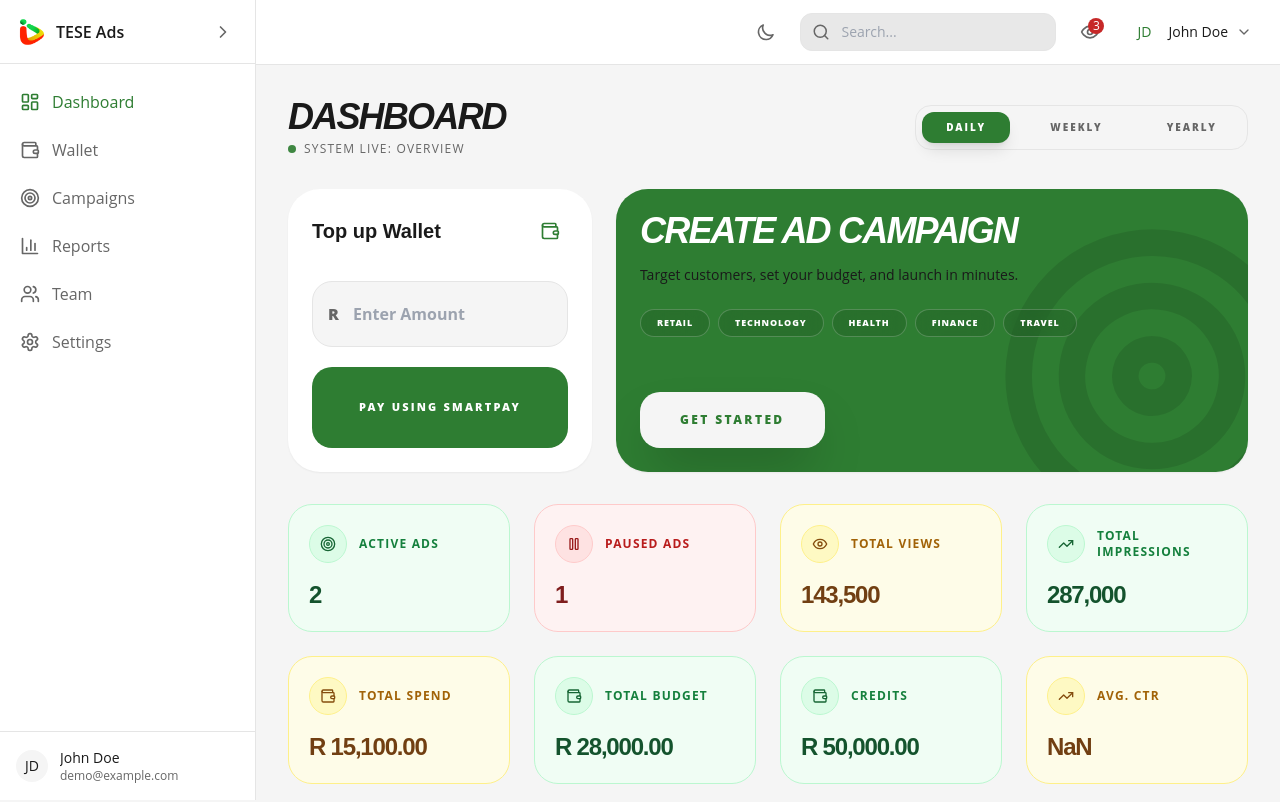
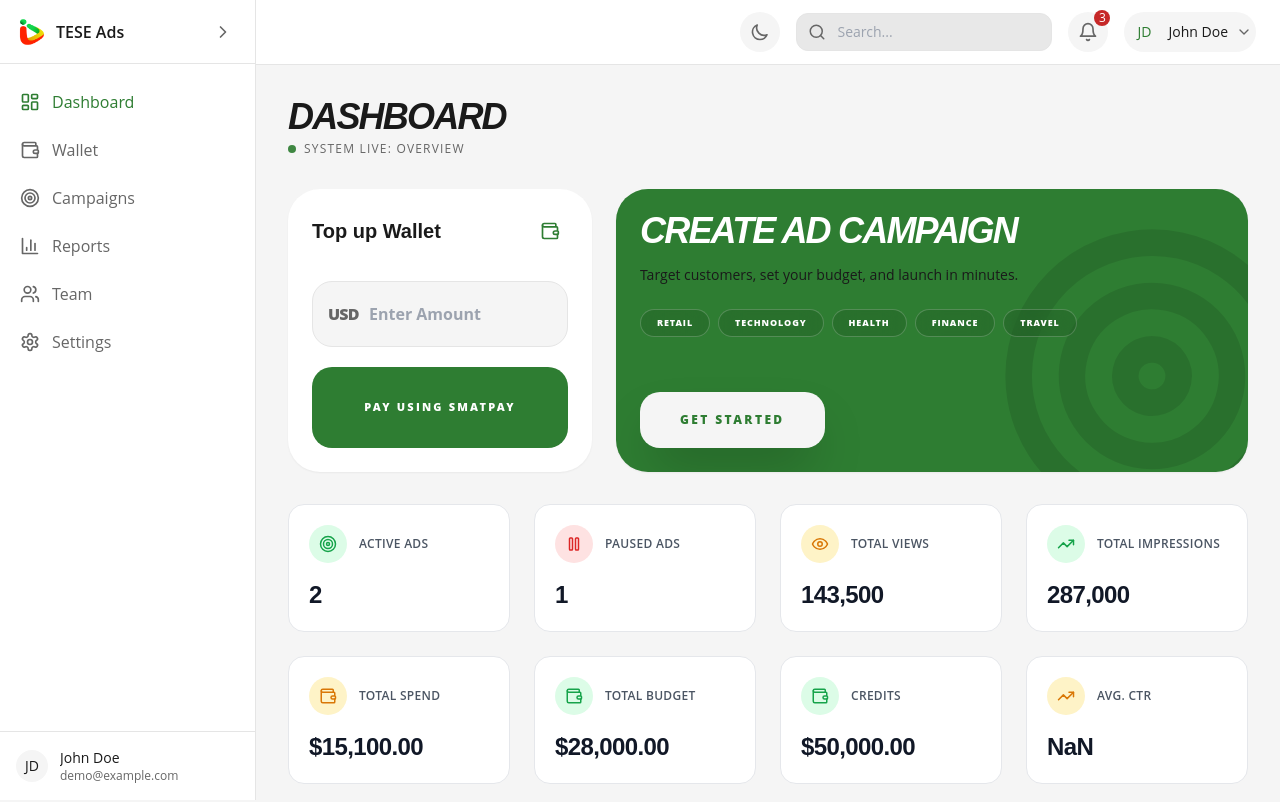
Before and after one commit to billychosee/tese-advertiser-portal, a Next.js app: page /dashboard in a window 1280 px wide. Shown: the top 802 px of the page. Built offline with nearby package versions, Linux system fonts and the light colour scheme.

Commit message:
new dashboard changes on the graph

```diff
--- a/src/app/(dashboard)/dashboard/page.tsx
+++ b/src/app/(dashboard)/dashboard/page.tsx
@@ -17,7 +17,7 @@ import { Icons } from "@/components/ui/Icons";
 import { dashboardApi } from "@/services/api";
 import { formatCurrency, formatNumber, cn } from "@/utils";
 
-// Measurement Card with theme-aware colors (using project colors: green, red, gold)
+// Measurement Card with theme-aware colors (white cards, colored icons)
 const MeasurementCard = ({
   title,
   value,
@@ -25,60 +25,60 @@ const MeasurementCard = ({
   icon: Icon,
   isCurrency = false,
 }: any) => {
-  // Project color configurations
+  // Project color configurations - only icons are colored
   const colorConfig = {
     green: {
+      light: {
+        bg: "bg-white",
+        border: "border-gray-200",
+        iconBg: "bg-green-100",
+        icon: "text-green-600",
+        title: "text-gray-600",
+        value: "text-gray-900",
+      },
       dark: {
-        bg: "dark:bg-gradient-to-br dark:from-green-900/40 dark:to-transparent",
-        border: "dark:border-green-500/30",
-        text: "dark:text-green-400",
-        iconBg: "dark:bg-green-500/20 dark:border-green-500/30",
-        title: "dark:text-green-400/70",
-        value: "dark:text-green-300",
-      },
-      light: {
-        bg: "bg-green-50",
-        border: "border-green-200",
-        text: "text-green-800",
-        iconBg: "bg-green-100 border-green-200",
-        title: "text-green-700",
-        value: "text-green-900",
+        bg: "dark:bg-gray-800",
+        border: "dark:border-gray-700",
+        iconBg: "dark:bg-green-500/20",
+        icon: "dark:text-green-400",
+        title: "dark:text-gray-400",
+        value: "dark:text-white",
       },
     },
     red: {
+      light: {
+        bg: "bg-white",
+        border: "border-gray-200",
+        iconBg: "bg-red-100",
+        icon: "text-red-600",
+        title: "text-gray-600",
+        value: "text-gray-900",
+      },
       dark: {
-        bg: "dark:bg-gradient-to-br dark:from-red-900/40 dark:to-transparent",
-        border: "dark:border-red-500/30",
-        text: "dark:text-red-400",
-        iconBg: "dark:bg-red-500/20 dark:border-red-500/30",
-        title: "dark:text-red-400/70",
-        value: "dark:text-red-300",
-      },
-      light: {
-        bg: "bg-red-50",
-        border: "border-red-200",
-        text: "text-red-800",
-        iconBg: "bg-red-100 border-red-200",
-        title: "text-red-700",
-        value: "text-red-900",
+        bg: "dark:bg-gray-800",
+        border: "dark:border-gray-700",
+        iconBg: "dark:bg-red-500/20",
+        icon: "dark:text-red-400",
+        title: "dark:text-gray-400",
+        value: "dark:text-white",
       },
     },
     gold: {
+      light: {
+        bg: "bg-white",
+        border: "border-gray-200",
+        iconBg: "bg-amber-100",
+        icon: "text-amber-600",
+        title: "text-gray-600",
+        value: "text-gray-900",
+      },
       dark: {
-        bg: "dark:bg-gradient-to-br dark:from-yellow-900/40 dark:to-transparent",
-        border: "dark:border-yellow-500/30",
-        text: "dark:text-yellow-400",
-        iconBg: "dark:bg-yellow-500/20 dark:border-yellow-500/30",
-        title: "dark:text-yellow-400/70",
-        value: "dark:text-yellow-300",
-      },
-      light: {
-        bg: "bg-yellow-50",
-        border: "border-yellow-200",
-        text: "text-yellow-800",
-        iconBg: "bg-yellow-100 border-yellow-200",
-        title: "text-yellow-700",
-        value: "text-yellow-900",
+        bg: "dark:bg-gray-800",
+        border: "dark:border-gray-700",
+        iconBg: "dark:bg-amber-500/20",
+        icon: "dark:text-amber-400",
+        title: "dark:text-gray-400",
+        value: "dark:text-white",
       },
     },
   };
@@ -89,28 +89,28 @@ const MeasurementCard = ({
   return (
     <div
       className={cn(
-        "relative overflow-hidden rounded-[24px] border p-5 transition-all hover:scale-[1.02] cursor-pointer",
+        "relative overflow-hidden rounded-2xl border p-5 transition-all hover:scale-[1.02] cursor-pointer",
+        config.light.bg,
+        config.light.border,
         config.dark.bg,
         config.dark.border,
-        config.light.bg,
-        config.light.border,
       )}
     >
       <div className="flex items-center gap-3 mb-4">
         <div
           className={cn(
-            "p-2.5 rounded-full border backdrop-blur-md",
+            "p-2.5 rounded-full",
+            config.light.iconBg,
             config.dark.iconBg,
-            config.light.iconBg,
           )}
         >
-          <Icon size={16} className={cn(config.dark.text, config.light.text)} />
+          <Icon size={18} className={cn(config.light.icon, config.dark.icon)} />
         </div>
         <p
           className={cn(
-            "text-xs font-bold uppercase tracking-widest",
+            "text-xs font-semibold uppercase tracking-wide",
+            config.light.title,
             config.dark.title,
-            config.light.title,
           )}
         >
           {title}
@@ -118,9 +118,9 @@ const MeasurementCard = ({
       </div>
       <h3
         className={cn(
-          "text-2xl font-bold tracking-tighter",
+          "text-2xl font-bold tracking-tight",
+          config.light.value,
           config.dark.value,
-          config.light.value,
         )}
       >
         {isCurrency ? formatCurrency(value) : formatNumber(value)}
@@ -164,22 +164,6 @@ const DashboardPage = () => {
             </div>
           </div>
 
-          <div className="flex items-center gap-4 bg-secondary p-1.5 rounded-2xl border border-border backdrop-blur-xl">
-            {(["daily", "weekly", "yearly"] as const).map((p) => (
-              <button
-                key={p}
-                onClick={() => setPeriod(p)}
-                className={cn(
-                  "px-6 py-2 text-[10px] font-black uppercase tracking-[0.2em] rounded-xl transition-all duration-300",
-                  period === p
-                    ? "bg-primary text-primary-foreground shadow-lg"
-                    : "text-muted-foreground hover:text-foreground",
-                )}
-              >
-                {p}
-              </button>
-            ))}
-          </div>
         </header>
 
         {/* Action Grid: Wallet & Ad Campaign Creation */}
@@ -197,18 +181,18 @@ const DashboardPage = () => {
             <div className="space-y-5">
               <div className="relative group">
                 <span className="absolute left-4 top-1/2 -translate-y-1/2 text-muted-foreground font-black tracking-tighter">
-                  R
+                  USD
                 </span>
                 <input
                   type="number"
                   placeholder="Enter Amount"
-                  className="w-full bg-background border border-input rounded-[20px] py-5 pl-10 pr-4 text-foreground font-bold focus:outline-none focus:border-primary/50 focus:ring-4 focus:ring-primary/5 transition-all"
+                  className="w-full bg-background border border-input rounded-[20px] py-5 pl-14 pr-4 text-foreground font-bold focus:outline-none focus:border-primary/50 focus:ring-4 focus:ring-primary/5 transition-all"
                   value={topUpAmount}
                   onChange={(e) => setTopUpAmount(e.target.value)}
                 />
               </div>
               <Button className="w-full bg-primary hover:bg-primary/90 py-8 rounded-[20px] font-black uppercase tracking-[0.2em] text-[11px] transition-all hover:scale-[1.01] active:scale-[0.98]">
-                Pay Using Smartpay
+                Pay Using Smatpay
               </Button>
             </div>
           </Card>
@@ -311,15 +295,22 @@ const DashboardPage = () => {
                 Real-time Data Visualization
               </p>
             </div>
-            <div className="flex gap-6 text-[10px] font-black tracking-widest uppercase text-muted-foreground">
-              <span className="flex items-center gap-2 text-primary">
-                <div className="w-2 h-2 rounded-full bg-primary shadow-[0_0_10px_var(--primary)]" />{" "}
-                Reach
-              </span>
-              <span className="flex items-center gap-2">
-                <div className="w-2 h-2 rounded-full bg-muted-foreground/20" />{" "}
-                Clicks
-              </span>
+            {/* Period Toggle */}
+            <div className="flex items-center gap-1 bg-secondary p-1 rounded-xl border border-border">
+              {(["daily", "weekly", "yearly"] as const).map((p) => (
+                <button
+                  key={p}
+                  onClick={() => setPeriod(p)}
+                  className={cn(
+                    "px-4 py-1.5 text-[10px] font-bold uppercase tracking-wider rounded-lg transition-all duration-200",
+                    period === p
+                      ? "bg-primary text-primary-foreground shadow-sm"
+                      : "text-muted-foreground hover:text-foreground",
+                  )}
+                >
+                  {p}
+                </button>
+              ))}
             </div>
           </div>
           <div className="h-[450px] w-full">
--- a/src/components/layout/TopBar.tsx
+++ b/src/components/layout/TopBar.tsx
@@ -48,10 +48,10 @@ const TopBar: React.FC<TopBarProps> = ({ title }) => {
           </button>
 
           {/* Notifications */}
-          <button className="relative p-2 text-muted-foreground hover:text-foreground transition-colors">
-            <Icons.Eye size={20} />
+          <button className="relative p-2.5 rounded-full bg-secondary hover:bg-secondary/80 text-muted-foreground hover:text-foreground transition-colors">
+            <Icons.Bell size={20} />
             {notifications > 0 && (
-              <span className="absolute top-1 right-1 w-4 h-4 bg-destructive text-white text-xs rounded-full flex items-center justify-center">
+              <span className="absolute -top-0.5 -right-0.5 w-4 h-4 bg-destructive text-white text-xs rounded-full flex items-center justify-center">
                 {notifications}
               </span>
             )}
@@ -59,7 +59,7 @@ const TopBar: React.FC<TopBarProps> = ({ title }) => {
 
           {/* User Menu */}
           <div className="relative">
-            <button className="flex items-center gap-2 p-1 rounded-lg hover:bg-secondary transition-colors">
+            <button className="flex items-center gap-2 p-1 rounded-full bg-secondary hover:bg-secondary/80 transition-colors">
               <div className="w-8 h-8 bg-primary/10 rounded-full flex items-center justify-center">
                 <span className="text-sm font-medium text-primary">JD</span>
               </div>
--- a/src/components/ui/ThemeToggle.tsx
+++ b/src/components/ui/ThemeToggle.tsx
@@ -15,8 +15,7 @@ const ThemeToggle: React.FC<ThemeToggleProps> = ({ className }) => {
     <button
       onClick={toggleTheme}
       className={cn(
-        "p-2 rounded-lg transition-colors duration-200",
-        "hover:bg-secondary focus:outline-none focus:ring-2 focus:ring-ring focus:ring-offset-2",
+        "p-2.5 rounded-full transition-colors duration-200 bg-secondary hover:bg-secondary/80",
         className,
       )}
       aria-label="Toggle theme"
--- a/src/utils/index.ts
+++ b/src/utils/index.ts
@@ -5,8 +5,8 @@ export function cn(...inputs: ClassValue[]) {
   return twMerge(clsx(inputs));
 }
 
-export function formatCurrency(amount: number, currency = 'ZAR'): string {
-  return new Intl.NumberFormat('en-ZA', {
+export function formatCurrency(amount: number, currency = 'USD'): string {
+  return new Intl.NumberFormat('en-US', {
     style: 'currency',
     currency,
   }).format(amount);
```
Also changed, not shown: src/app/(auth)/login/page.tsx (+1 -17 lines).
